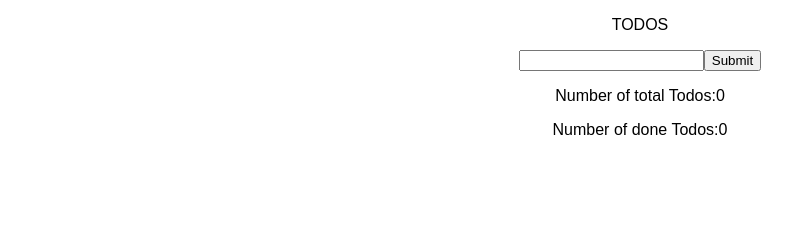
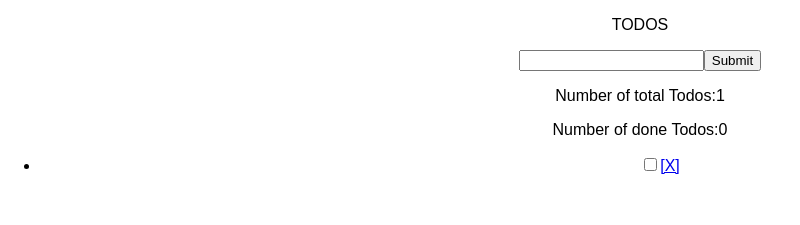
Before and after one commit to willsinn/react-todo-complete, a React (Create React App) app: page / in a window 1280 px wide. Shown: the top 225 px of the page, without its empty margins (0-800 px from the left). Built offline with nearby package versions, Linux system fonts and the light colour scheme.

Commit message:
refactored done.state into main app for number of done todos

```diff
--- a/src/App.js
+++ b/src/App.js
@@ -7,7 +7,7 @@ class App extends Component {
     super(props);
     this.state = {
       title: '',
-      todos: []
+      todos: [{ title: '', done:false }]
     }
   }
 
@@ -15,6 +15,25 @@ class App extends Component {
     var title = event.target.value;
     this.setState({ title: title });
 
+  }
+
+  handleDelete(titleToBeDeleted) {
+    var newTodos = this.state.todos.filter((todo) => {
+      return todo.title !== titleToBeDeleted
+    });
+    this.setState({ todos: newTodos });
+  }
+
+  handleDone(titleToBeMarkedDone) {
+    var _todos = this.state.todos;
+
+    var todo = _todos.filter((todo) => {
+      return todo.title === titleToBeMarkedDone;
+    })[0];
+
+    todo.done = !todo.done;
+
+    this.setState({ todos: _todos });
   }
 
   handleSubmit(event) {
@@ -26,12 +45,7 @@ class App extends Component {
 
   }
 
-  handleDelete(titleToBeDeleted) {
-    var newtodos = this.state.todos.filter((todo) => {
-      return todo.title !== titleToBeDeleted
-    });
-    this.setState({ todos: newtodos });
-  }
+
 
 
   render() {
@@ -57,6 +71,7 @@ class App extends Component {
         </p>
 
         <DisplayList
+          handleDone={this.handleDone.bind(this)}
           handleDelete={this.handleDelete.bind(this)}
           todos={this.state.todos}
 
--- a/src/Components/DisplayList.js
+++ b/src/Components/DisplayList.js
@@ -6,12 +6,14 @@ class DisplayList extends Component {
 
 
   render() {
+
     return(
       <ul>
       { this.props.todos.map((todo, i) => {
         return <DisplayTodo
                 key={todo.title}
-                title={todo.title}
+                todo={todo}
+                handleDone={this.props.handleDone.bind(null, todo.title)}
                 handleDelete={this.props.handleDelete.bind(null, todo.title)}
                 />
       })}
--- a/src/Components/DisplayTodo.js
+++ b/src/Components/DisplayTodo.js
@@ -3,29 +3,18 @@ import React, { Component } from 'react';
 
 
 class DisplayTodo extends Component {
-  constructor(props){
-    super(props);
-    this.state = { done: false };
-  }
-
-
-    handleDone() {
-      var _done = !this.state.done;
-      this.setState( {done:_done} );
-    }
-
-
 
   render(){
-    var title = this.props.title;
+    var todo = this.props.todo;
+    var title = todo.title;
 
     return(
       <div>
              <li>
 
                   <input
-                     checked={this.state.done}
-                     onChange={this.handleDone.bind(this)}
+                     checked={todo.done}
+                     onChange={this.props.handleDone.bind(null, title)}
                      type="checkbox"
                      style={{ fontSize: 'x-large' }}
                   />
```
